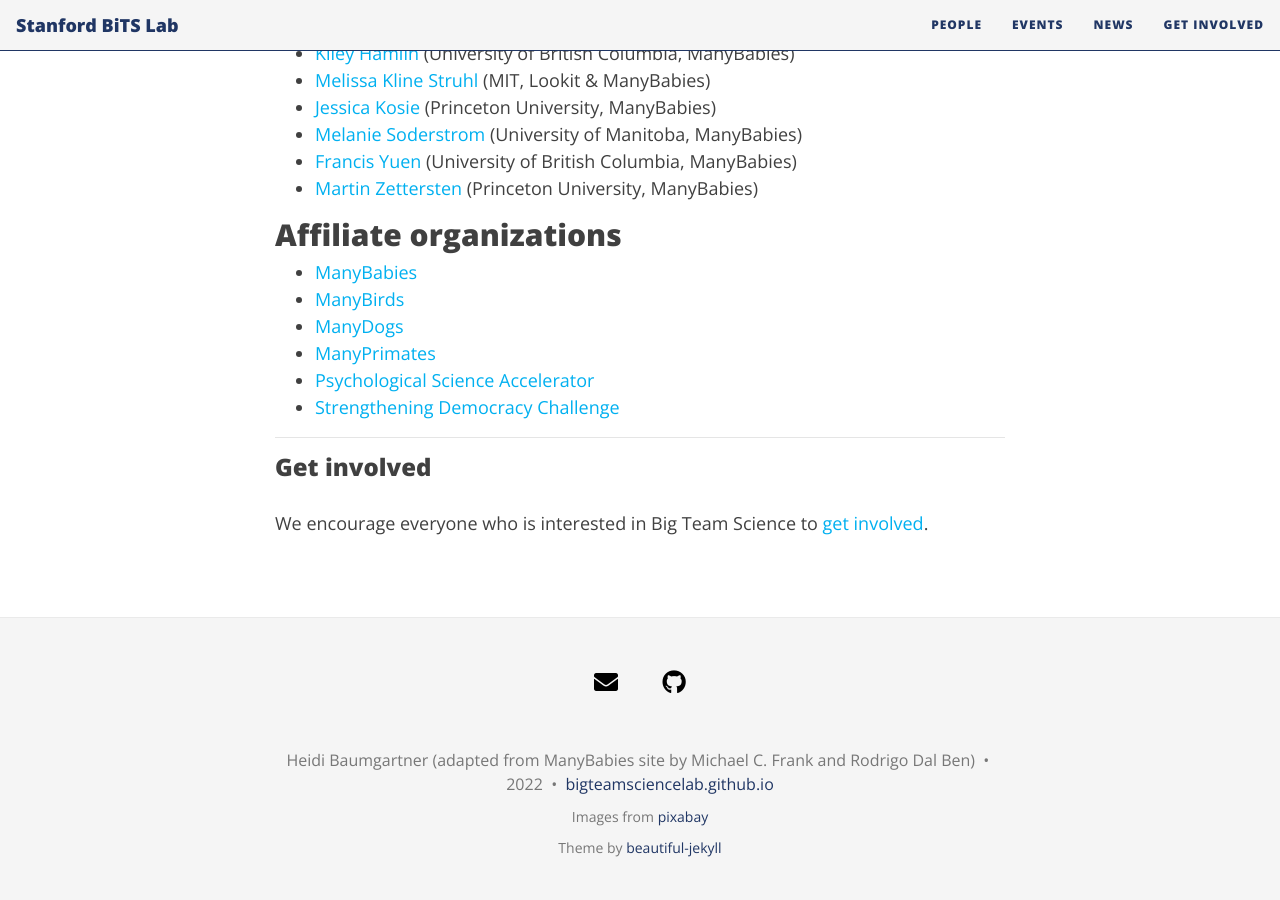
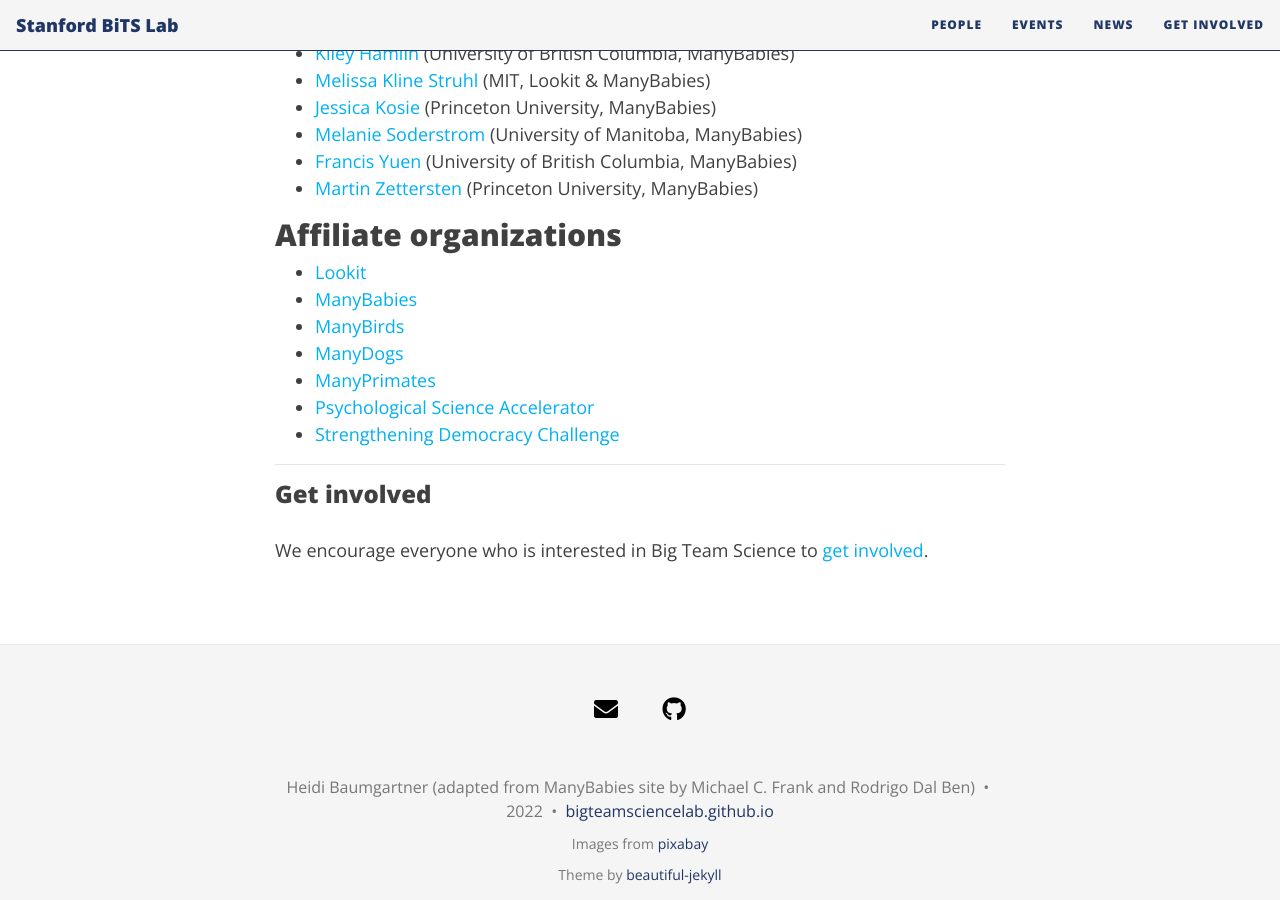
Before and after one commit to heidibaum/bigteamsciencelab.github.io, a Jekyll site: the page built from people.md, in a window 1280 px wide and 900 px high, scrolled down 886 px. Built offline with Jekyll 4.4.1, drawn with Linux system fonts in a browser that asks for light colours; nearby versions of some CDN libraries.

Commit message:
Update people.md

```diff
--- a/people.md
+++ b/people.md
@@ -28,6 +28,7 @@
 
 
 ## Affiliate organizations
+* [Lookit](https://lookit.mit.edu)
 * [ManyBabies](manybabies.github.io)
 * [ManyBirds](http://themanybirds.com)
 * [ManyDogs](https://manydogsproject.github.io)
```
